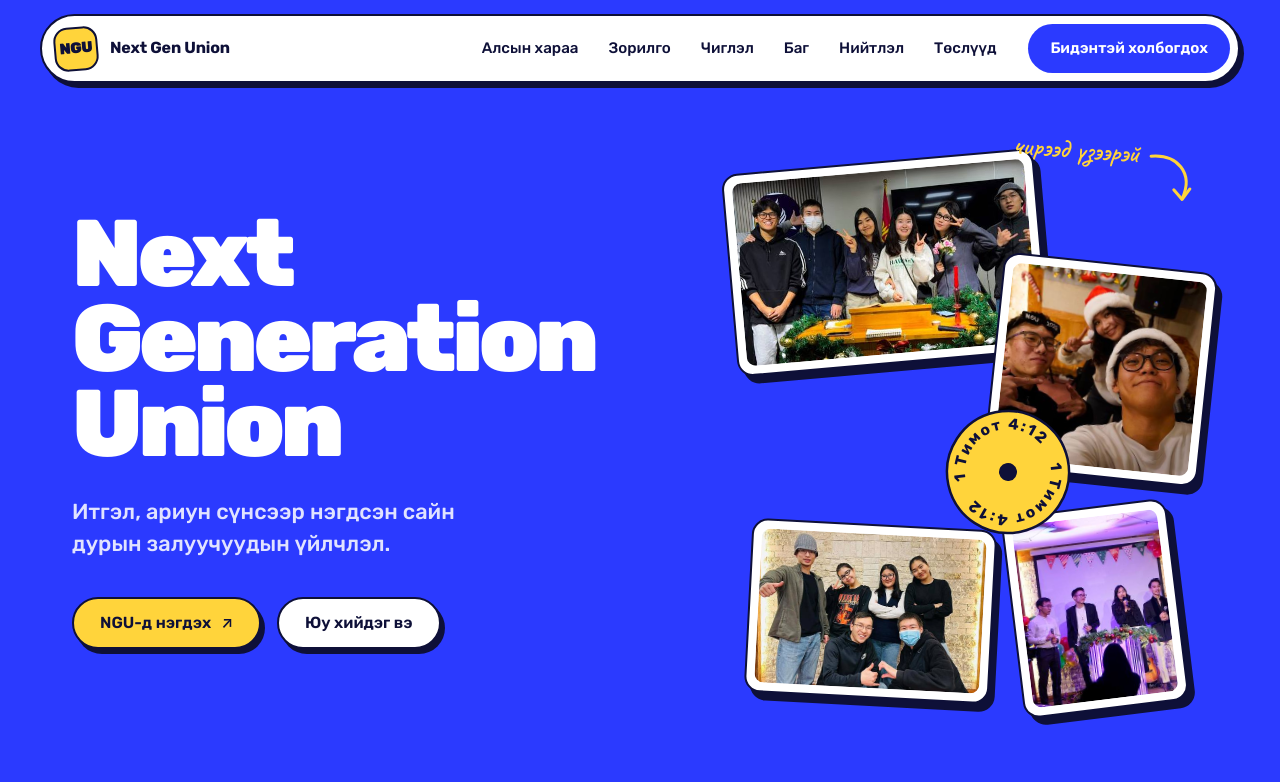
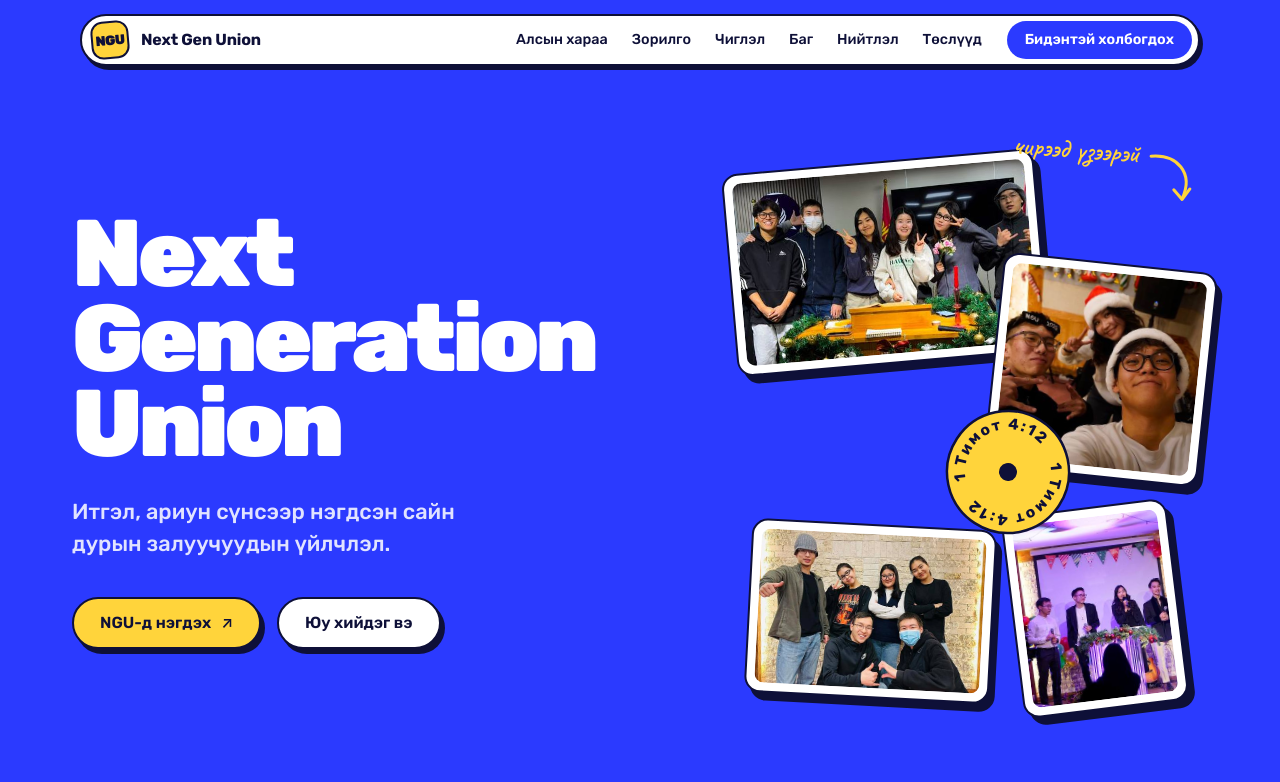
Before and after one commit to nextgenunion/nextgenunion.github.io, a plain HTML site: page index.html in a window 1280 px wide. Shown: the top 782 px of the page. Drawn offline with Linux system fonts and the light colour scheme.

Commit message:
Make site navigation and section transitions lighter

```diff
--- a/css/style.css
+++ b/css/style.css
@@ -11,7 +11,7 @@
    ============================================================ */
 
 *{margin:0;padding:0;box-sizing:border-box;}
-html{-webkit-tap-highlight-color:transparent;scroll-behavior:smooth;scroll-padding-top:110px;width:100%;overflow-x:hidden;}
+html{-webkit-tap-highlight-color:transparent;scroll-behavior:smooth;scroll-padding-top:28px;width:100%;overflow-x:hidden;}
 body{
   font-family:var(--body);
   font-size:1.0625rem;
@@ -59,17 +59,17 @@ h1,h2,h3{font-family:var(--display);letter-spacing:-.02em;text-wrap:balance;}
 .btn-white{background:var(--white);}
 .btn-pink{background:var(--pink);}
 
-/* ---------- Navigation (floating pill) ---------- */
-.nav{position:fixed;top:14px;left:0;right:0;z-index:100;padding:0 20px;pointer-events:none;}
+/* ---------- Navigation (compact top pill) ---------- */
+.nav{position:absolute;top:14px;left:0;right:0;z-index:100;padding:0 20px;pointer-events:none;}
 .nav-inner{
   pointer-events:auto;
-  max-width:1200px;margin:0 auto;
-  display:flex;align-items:center;gap:18px;
+  max-width:1120px;margin:0 auto;
+  display:flex;align-items:center;gap:14px;
   background:var(--white);
-  border:var(--line) solid var(--navy);
+  border:2px solid var(--navy);
   border-radius:999px;
-  padding:8px 8px 8px 12px;
-  box-shadow:4px 5px 0 var(--navy);
+  padding:5px 6px 5px 9px;
+  box-shadow:3px 4px 0 var(--navy);
 }
 .brand{
   display:flex;align-items:center;gap:12px;
@@ -78,19 +78,19 @@ h1,h2,h3{font-family:var(--display);letter-spacing:-.02em;text-wrap:balance;}
 }
 .brand .mark{
   display:grid;place-items:center;
-  width:44px;height:44px;
+  width:38px;height:38px;
   background:var(--sun);
-  border:var(--line) solid var(--navy);
-  border-radius:14px;
-  font-weight:900;font-size:.95rem;letter-spacing:-.03em;
+  border:2px solid var(--navy);
+  border-radius:12px;
+  font-weight:900;font-size:.85rem;letter-spacing:-.03em;
   transform:rotate(-5deg);
   transition:transform .2s ease;
 }
 .brand:hover .mark{transform:rotate(4deg) scale(1.06);}
 .nav-links{display:flex;align-items:center;gap:2px;margin-left:auto;}
 .nav-links a{
-  font-weight:500;font-size:.95rem;
-  padding:9px 14px;border-radius:999px;white-space:nowrap;
+  font-weight:500;font-size:.9rem;line-height:1.25;
+  padding:7px 11px;border-radius:999px;white-space:nowrap;
   transition:background .15s ease;
 }
 .nav-links a:hover{background:var(--chalk);}
@@ -98,14 +98,14 @@ h1,h2,h3{font-family:var(--display);letter-spacing:-.02em;text-wrap:balance;}
 .nav-cta{
   flex-shrink:0;
   background:var(--blue);color:var(--white);
-  font-weight:600;font-size:.95rem;
-  padding:12px 22px;border-radius:999px;
+  font-weight:600;font-size:.9rem;line-height:1.2;
+  padding:10px 18px;border-radius:999px;
   transition:background .15s ease, transform .15s ease;
 }
 .nav-cta:hover{background:var(--navy);transform:scale(1.03);}
 .nav-toggle{
   display:none;flex-shrink:0;position:relative;z-index:3;
-  width:46px;height:46px;border-radius:50%;
+  width:40px;height:40px;border-radius:50%;
   background:var(--navy);border:none;cursor:pointer;
   align-items:center;justify-content:center;
 }
@@ -226,8 +226,8 @@ h1,h2,h3{font-family:var(--display);letter-spacing:-.02em;text-wrap:balance;}
 /* ---------- Sections ---------- */
 section{position:relative;}
 .sheet{
-  border-radius:var(--r-lg) var(--r-lg) 0 0;
-  margin-top:calc(var(--r-lg) * -1);
+  border-radius:var(--r-md) var(--r-md) 0 0;
+  margin-top:calc(var(--r-md) * -1);
   padding:clamp(80px,9vw,124px) 0;
 }
 .section-pad{padding:clamp(80px,9vw,124px) 0;}
@@ -453,7 +453,7 @@ footer .brand .mark{border-color:var(--sun);}
 @media (max-width:1060px){
   .nav-toggle{display:flex;}
   .nav-cta{display:none;}
-  .nav-inner{padding-right:8px;}
+  .nav-inner{padding-right:6px;}
   .brand{margin-right:auto;}
   .nav-links{
     display:none;
```
